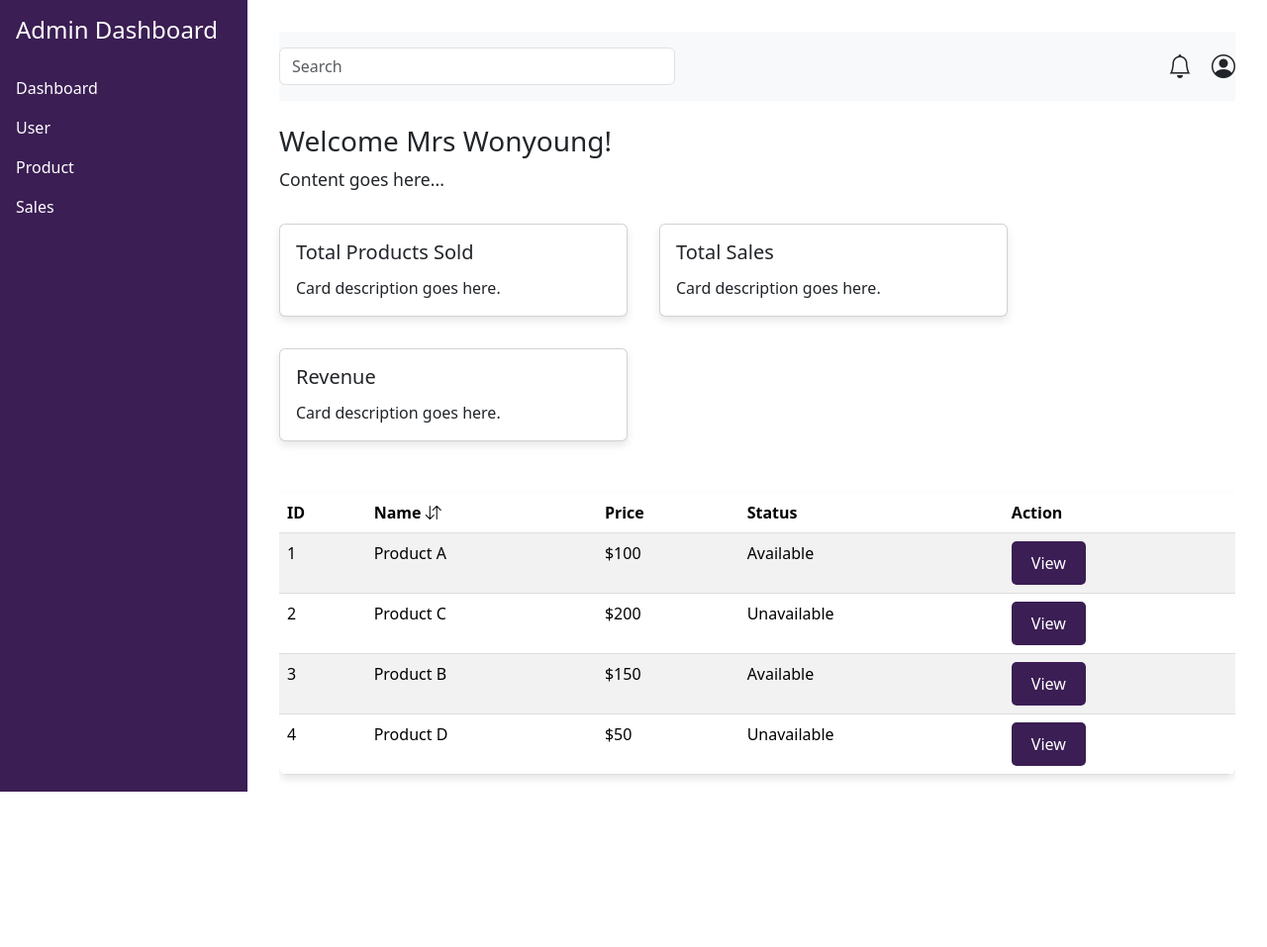
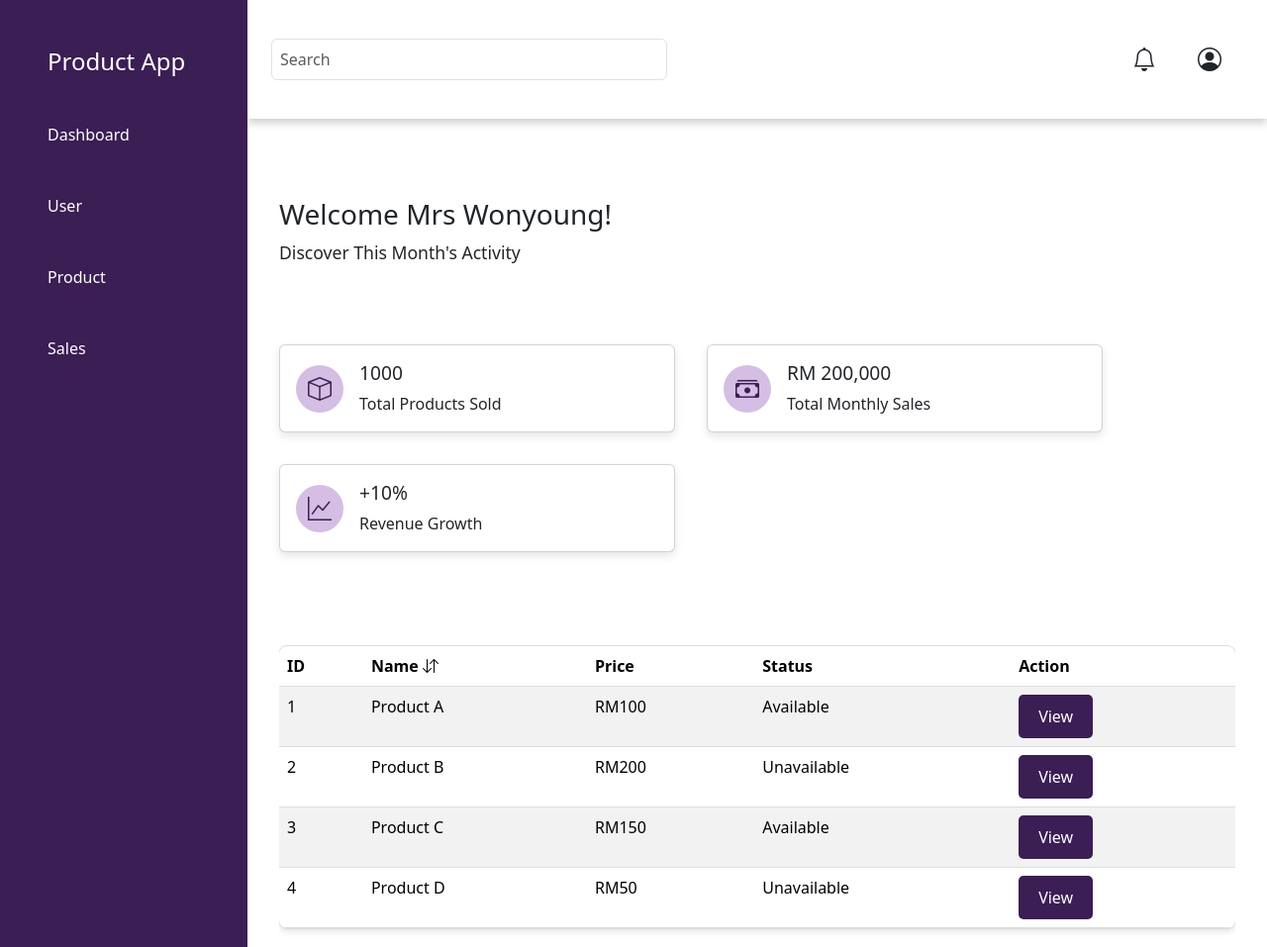
Before and after one commit to liyanasldn/dashboard, a website: page index.html in a window 1280 px wide. Shown: the top 957 px of the page at 99% size. Before the commit the page ends 831 px from the top, so only its background shows below. Drawn offline with nearby package versions, Linux system fonts and the light colour scheme.

Commit message:
chore: update styles

```diff
--- a/index.html
+++ b/index.html
@@ -13,20 +13,20 @@
         <!-- Sidebar -->
         <div class="sidebar">
             <div class="nav-header">
-                <h2>Admin Dashboard</h2>
+                <h2>Product App</h2>
             </div>
             <ul class="nav-links">
-                <li><a href="#home">Dashboard</a></li>
-                <li><a href="#about">User</a></li>
-                <li><a href="#services">Product</a></li>
-                <li><a href="#contact">Sales</a></li>
+                <li><a href="#">Dashboard</a></li>
+                <li><a href="#">User</a></li>
+                <li><a href="#">Product</a></li>
+                <li><a href="#">Sales</a></li>
             </ul>
         </div>
 
         <!-- Main Content -->
-        <div class="main-content">
-          <nav class="navbar navbar-expand-lg navbar-light bg-light mb-4">
-            <div class="container-fluid navbar">
+        <div class="main-container">
+            <!-- Navbar -->
+            <nav class="navbar">
                     <div class="navbar-search">
                         <input type="text" class="form-control" placeholder="Search">
                     </div>
@@ -37,31 +37,46 @@
                     <div class="navbar-hamburger" onclick="toggleSidebar()">
                         <i class="bi bi-list"></i>
                     </div>
-          </div>
-
             </nav>
 
+            <!-- Main Content Section -->
+            <div class="main-content">
                     <h3>Welcome Mrs Wonyoung!</h3>
-            <p>Content goes here...</p>
+                    <p>Discover This Month's Activity</p>
 
                 <!-- Card Section -->
                 <div class="card-container">
                     <div class="card">
                         <div class="card-body">
-                        <h5 class="card-title">Total Products Sold</h5>
-                        <p class="card-text">Card description goes here.</p>
+                            <div class="icon product">
+                                <i class="bi bi-box"></i>
+                            </div>
+                            <div class="text">
+                                <h5 class="card-title">1000</h5>
+                                <p class="card-text">Total Products Sold</p>
+                            </div>
                         </div>
                     </div>
                     <div class="card">
                         <div class="card-body">
-                        <h5 class="card-title">Total Sales</h5>
-                        <p class="card-text">Card description goes here.</p>
+                            <div class="icon sales">
+                                <i class="bi bi-cash-stack"></i>
+                            </div>
+                            <div class="text">
+                                <h5 class="card-title">RM 200,000</h5>
+                                <p class="card-text">Total Monthly Sales</p>
+                            </div>
                         </div>
                     </div>
                     <div class="card">
                         <div class="card-body">
-                        <h5 class="card-title">Revenue</h5>
-                        <p class="card-text">Card description goes here.</p>
+                            <div class="icon revenue">
+                                <i class="bi bi-graph-up"></i>
+                            </div>
+                            <div class="text">
+                                <h5 class="card-title">+10%</h5>
+                                <p class="card-text">Revenue Growth</p>
+                            </div>
                         </div>
                     </div>
                 </div>
@@ -88,15 +103,16 @@
                 <div id="product-modal" class="modal">
                     <div class="modal-content">
                         <span id="close-modal" class="close-btn">&times;</span>
-                  <h2>Product Details</h2>
+                        <h4 style="padding: 15px 0px">Product Details</h4>
                         <div id="product-details">
-                      <!-- Product details will be populated here -->
+                            <!-- Product details will be here -->
+                        </div>
+                    </div>
+                </div>
             </div>
         </div>
     </div>
 
-        </div>
-    </div>
 
     <script src="https://cdn.jsdelivr.net/npm/bootstrap@5.3.3/dist/js/bootstrap.bundle.min.js" integrity="sha384-YvpcrYf0tY3lHB60NNkmXc5s9fDVZLESaAA55NDzOxhy9GkcIdslK1eN7N6jIeHz" crossorigin="anonymous"></script>
     <script src="script.js"></script>
--- a/script.js
+++ b/script.js
@@ -9,10 +9,10 @@ function toggleSidebar() {
 
 document.addEventListener("DOMContentLoaded", function () {
     const products = [
-        { id: 1, name: "Product A", price: "$100", status: "Available", image: "./img/chair.jpg" },
-        { id: 2, name: "Product C", price: "$200", status: "Unavailable", image: "path/to/productC.jpg" },
-        { id: 3, name: "Product B", price: "$150", status: "Available", image: "path/to/productB.jpg" },
-        { id: 4, name: "Product D", price: "$50", status: "Unavailable", image: "path/to/productD.jpg" }
+        { id: 1, name: "Product A", price: "RM100", status: "Available", image: "./img/chair.jpg" },
+        { id: 2, name: "Product B", price: "RM200", status: "Unavailable", image: "./img/chair-two.jpg" },
+        { id: 3, name: "Product C", price: "RM150", status: "Available", image: "./img/chair-three.jpg" },
+        { id: 4, name: "Product D", price: "RM50", status: "Unavailable", image: "./img/chair-four.jpg" }
     ];
 
     const tbody = document.getElementById("product-tbody");
@@ -57,11 +57,11 @@ document.addEventListener("DOMContentLoaded", function () {
             const productId = e.target.getAttribute("data-id");
             const product = products.find(p => p.id == productId);
             document.getElementById("product-details").innerHTML = `
-                <div style="display: flex; align-items: center; gap: 20px;">
-                    <div style="flex: 1;">
-                        <img src="${product.image}" alt="${product.name}" style="width: 100%; height:auto;">
+            <div style="display: flex; flex-direction: column; align-items: center; gap: 20px;">
+                <div style="width: 100%;">
+                    <img src="${product.image}" alt="${product.name}" style="width: 100%; height: auto; border-radius:10px;">
                 </div>
-                    <div style="flex: 2;">
+                <div class="modal-text" style="width: 100%;">
                     <p><strong>ID:</strong> ${product.id}</p>
                     <p><strong>Name:</strong> ${product.name}</p>
                     <p><strong>Price:</strong> ${product.price}</p>
@@ -69,6 +69,7 @@ document.addEventListener("DOMContentLoaded", function () {
                 </div>
             </div>
 `;
+
             modal.style.display = "block";
         }
     });
--- a/scss/sections/_card.scss
+++ b/scss/sections/_card.scss
@@ -2,10 +2,16 @@
   display: flex;
   gap: 2rem;
   flex-wrap: wrap;
-    margin-bottom: 2rem;
+  justify-content: left;
+  margin-bottom: 5rem;
+  padding: 0;
+  width: 100%;
 
   .card {
-      width: 22rem;
+    flex: 1 1 25rem;
+    min-width: 25rem;
+    max-width: 25rem;
+    box-sizing: border-box;
     box-shadow: 0 4px 8px rgba(0, 0, 0, 0.1);
     transition: transform 0.2s;
 
@@ -14,16 +20,44 @@
     }
 
     .card-body {
+      display: flex;
+      align-items: center;
       padding: 1rem;
 
+      .icon {
+        display: flex;
+        justify-content: center;
+        align-items: center;
+        width: 3rem;
+        height: 3rem;
+        border-radius: 50%;
+        font-size: 1.5rem;
+        margin-right: 1rem;
+        color: #3B1E54;
+
+        &.product {
+          background-color: #D4BEE4;
+        }
+
+        &.sales {
+          background-color: #D4BEE4;
+        }
+
+        &.revenue {
+          background-color: #D4BEE4;
+        }
+      }
+
+      .text {
         .card-title {
-          font-size: 1.25rem;
-          margin-bottom: 0.75rem;
+          font-size: 1.2rem; // Slightly larger title
+          margin-bottom: 0.5rem;
         }
 
         .card-text {
-          font-size: 1rem;
+          font-size: 1rem; // Larger text for readability
         }
       }
     }
   }
+}
--- a/scss/sections/_content.scss
+++ /dev/null
@@ -1,38 +0,0 @@
-.main-content {
-  flex-grow: 1;
-  padding: 2rem;
-
-  p {
-    margin-bottom: 2rem;
-    font-size: 1.1rem;
-  }
-}
-
-/* Mobile responsiveness */
-@media (max-width: 768px) {
-  .main-content {
-    padding: 1.5rem;
-
-    h3 {
-      font-size: 2rem;
-    }
-
-    p {
-      font-size: 1rem;
-    }
-  }
-}
-
-@media (max-width: 480px) {
-  .main-content {
-    padding: 1rem;
-
-    h3 {
-      font-size: 1.5rem;
-    }
-
-    p {
-      font-size: 0.9rem;
-    }
-  }
-}
--- a/scss/sections/_header.scss
+++ b/scss/sections/_header.scss
@@ -2,25 +2,36 @@
   display: flex;
   justify-content: space-between;
   align-items: center;
-    padding: 10px;
+  padding: 80px 20px;
+  position: sticky;
+  top: 0;
+  height: 120px;
+  box-shadow: 0 4px 8px rgba(0, 0, 0, 0.2);
+  margin-bottom: 3rem;
+  background-color: #fff;
 
   .navbar-search {
     flex-grow: 1;
+    padding-right: 20px;
+
     input {
       width: 100%;
       max-width: 400px;
-        margin-right: auto;
+      margin-left: 1.5rem;
+      padding: 0.5rem;
     }
   }
 
   .navbar-icons {
     display: flex;
-      align-items: center;
-      gap: 20px;
+    justify-content: flex-start;
+    gap: 10px;
+    margin-right: 30px;
 
     i {
       font-size: 1.5rem;
       cursor: pointer;
+      padding: 1rem;
     }
   }
 
@@ -28,6 +39,7 @@
     display: none;
     cursor: pointer;
     font-size: 2rem;
+    margin-right: 30px;
   }
 
   // Mobile Responsiveness
@@ -45,4 +57,53 @@
       width: 70%;
     }
   }
+
+  @media (max-width: 480px) {
+    .navbar-search {
+      flex-grow: 0;
+      width: 70%;
     }
+  }
+}
+
+// Main content settings
+.main-content {
+  flex-grow: 1;
+  padding: 2rem;
+  overflow-y: auto;
+
+  p {
+    margin-bottom: 5rem;
+    font-size: 1.1rem;
+  }
+
+  .modal-text p {
+    margin-bottom: 1rem;
+    font-size: 1.2rem;
+  }
+
+  // Mobile responsiveness
+  @media (max-width: 768px) {
+    padding: 1.5rem;
+
+    h3 {
+      font-size: 2rem;
+    }
+
+    p {
+      font-size: 1rem;
+    }
+  }
+
+  @media (max-width: 480px) {
+    padding: 1rem;
+
+    h3 {
+      font-size: 1.5rem;
+    }
+
+    p {
+      font-size: 0.9rem;
+    }
+  }
+}
--- a/scss/sections/_sidebar.scss
+++ b/scss/sections/_sidebar.scss
@@ -4,7 +4,7 @@
     color: #ffffff;
     padding: 1rem;
     min-width: 250px;
-    height: 100vh;
+    height: 130vh;
     transition: all 0.3s ease-in-out;
     overflow: hidden;
     position: fixed;
@@ -13,6 +13,8 @@
 
     .nav-header {
       margin-bottom: 2rem;
+      margin-left: 2em;
+      margin-top:2rem;
 
       h2 {
         font-size: 1.5rem;
@@ -21,25 +23,33 @@
 
     .nav-links {
       list-style: none;
-      padding: 0;
+      padding: 2rem;
+      padding: 15px 32px;
 
       li {
-        margin-bottom: 1rem;
+        margin-bottom: 3rem;
+
 
         a {
           color: #ffffff;
           text-decoration: none;
 
           &:hover {
-            text-decoration: underline;
+            text-decoration: none;
+            color: #3B1E54;
+            background-color: #ffffff;
+            border-radius: 10px;
+            padding: 15px 32px;
           }
         }
+
+
       }
     }
 
     @media (min-width: 769px) {
       position: static;
-      width: 250px;
+      width: 200px;
     }
 
     @media (max-width: 768px) {
--- a/scss/sections/_table.scss
+++ b/scss/sections/_table.scss
@@ -1,28 +1,23 @@
 /* Styles for table */
 .product-table {
-    width: 90%;
+    width: 80%;
     border-collapse: collapse;
-    margin: 20px 0;
-    box-shadow: 0 4px 8px rgba(0, 0, 0, 0.1);
-    border-radius: 8px; /* Optional: adds rounded corners */
-    overflow: hidden; /* Ensures shadow doesn't spill outside */
+    margin: 15px 0;
+    box-shadow: 0 4px 6px rgba(0, 0, 0, 0.1);
+    border-radius: 8px;
+    overflow: hidden;
+    outline: 1px solid #ddd;
 }
 
 .product-table th, .product-table td {
-    padding: 12px;
+    padding: 1rem;
     text-align: left;
     border-bottom: 1px solid #ddd;
 }
 
 .product-table th {
-    background-color: #f4f4f4;
+    padding: 1rem;
     cursor: pointer;
-    transition: background-color 0.3s, color 0.3s; /* Smooth transition for hover effect */
-}
-
-.product-table th:hover {
-    background-color: #9B7EBD; /* Header background turns black */
-    color: white; /* Text turns white */
 }
 
 .product-table tr:hover {
@@ -38,7 +33,7 @@
     left: 50;
     top: 0;
     width: 100px;
-    height: 100px;
+    height: 80px;
     background-color: rgba(0, 0, 0, 0.728);
     padding-top: 40px;
 }
@@ -48,8 +43,9 @@
     padding: 15px 30px;
     border: 1px solid #888;
     width: 50%;
-    max-width: 600px;
-    height: 80%;
+    max-width: 800px;
+    height: 100%;
+    max-height: 700px;
     overflow-y: auto;
     position: absolute;
     top: 50%;
--- a/scss/style.scss
+++ b/scss/style.scss
@@ -1,4 +1,3 @@
-@use 'sections/content';
 @use 'sections/card';
 @use 'sections/table';
 @use 'sections/sidebar';
```
Also changed, not shown: scss/sections/_box.scss (added, +25 -0 lines), assets/css/style.css, img/chair-four.jpg (added), img/chair-three.jpg (added), img/chair-two.jpg (added), img/chair.jpg, 1 other file. Lines whose indentation alone changed are shown as unchanged.
